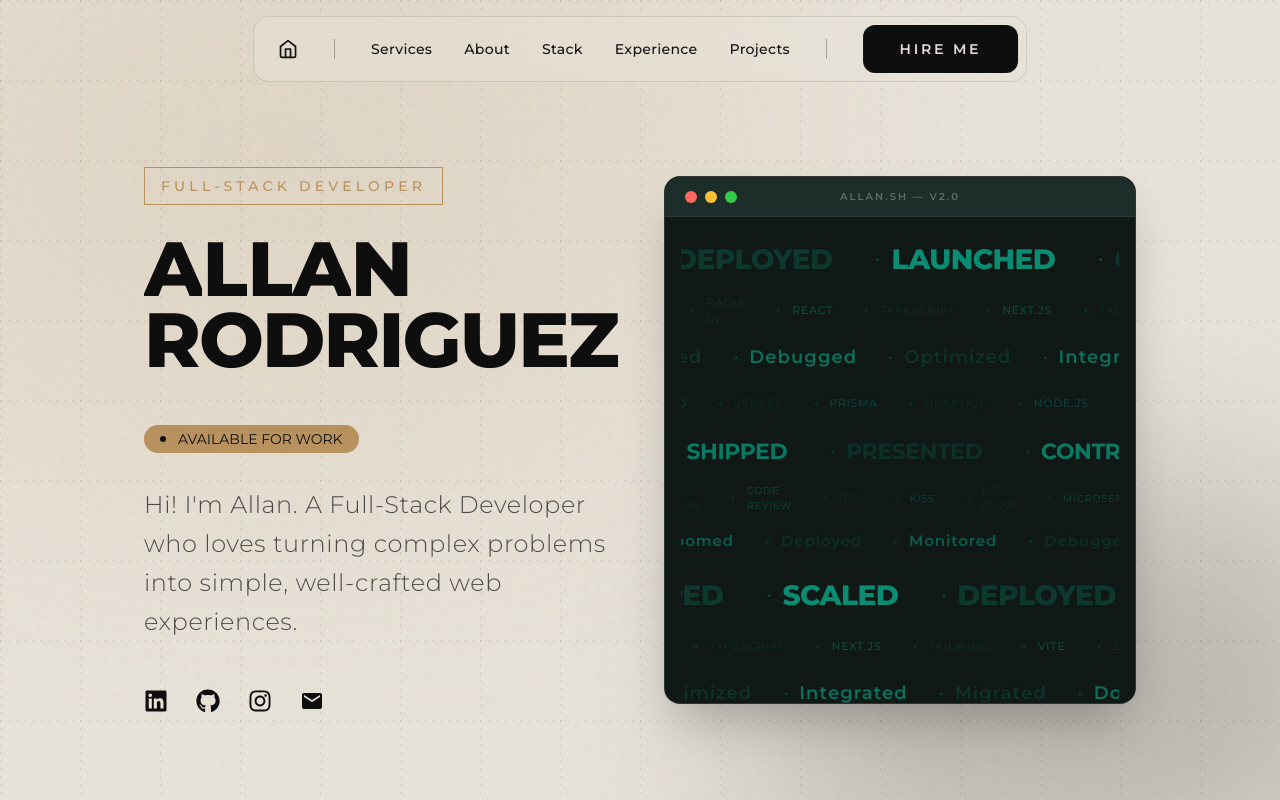
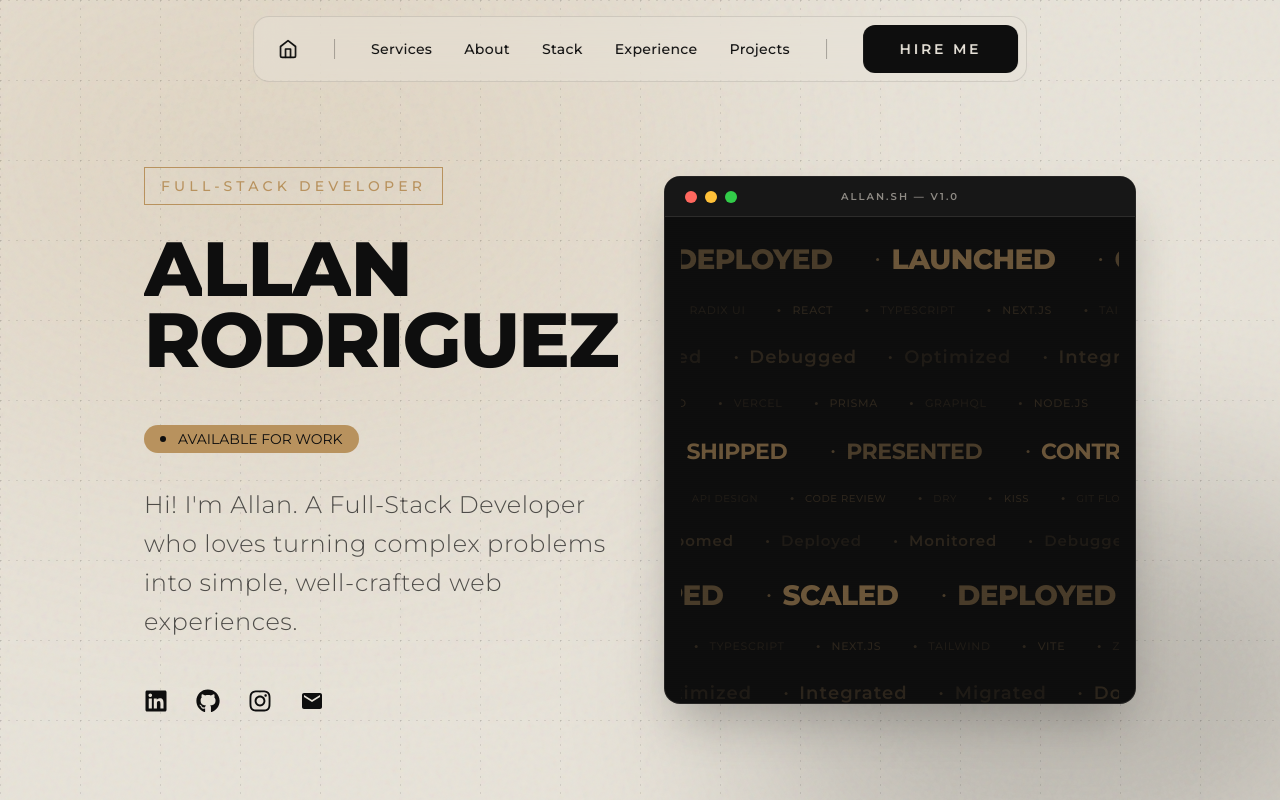
Before and after one commit to AllanRV09/portfolio, a React app: page / in a window 1280 px wide. Shown: the top 800 px of the page. Built offline with nearby package versions, Linux system fonts and the light colour scheme; the HTML template or start-up script is replaced by a standard one.

Commit message:
refactor: update TechTerminal and ScrollingRows with new color palette and optimized logic

```diff
--- a/src/components/ScrollingRows.jsx
+++ b/src/components/ScrollingRows.jsx
@@ -1,17 +1,54 @@
 import { useEffect, useRef } from "react";
 import { ROW_DEFS } from "../data";
 
-const ACCENT_RGB = '7, 255, 205';
+const ACCENT_RGB = "184, 146, 94"; // #B8925E
+
+const LARGE_WORD_THRESHOLD = 20;
+
+const OPACITY_MAP = {
+    large: [0.55, 0.35],
+    small: [0.18, 0.10],
+};
+
+function buildWordEntries(row) {
+    const isLargeWord = row.size > LARGE_WORD_THRESHOLD;
+    const [evenOpacity, oddOpacity] = isLargeWord
+        ? OPACITY_MAP.large
+        : OPACITY_MAP.small;
+    const dotOpacity = isLargeWord ? 0.35 : 0.18;
+
+    const style = {
+        padding: `0 ${isLargeWord ? 22 : 16}px`,
+        fontSize: row.size,
+        fontWeight: row.weight,
+        textTransform: row.upper ? "uppercase" : "none",
+        letterSpacing: row.size > 18 ? "-0.02em" : "0.06em",
+    };
+
+    const dotStyle = {
+        background: `rgba(${ACCENT_RGB}, ${dotOpacity})`,
+    };
+
+    return [...row.words, ...row.words].map((word, wi) => ({
+        word,
+        style: {
+            ...style,
+            color: `rgba(${ACCENT_RGB}, ${wi % 2 === 0 ? evenOpacity : oddOpacity})`,
+        },
+        dotStyle,
+    }));
+}
 
 const PROCESSED_ROWS = [...ROW_DEFS, ...ROW_DEFS].map((def) => ({
     ...def,
     speed: def.speed * (0.8 + Math.random() * 0.4),
     initialOffset: Math.random() * 1000,
+    wordEntries: buildWordEntries(def),
 }));
 
 export function ScrollingRows() {
     const rowRefs = useRef([]);
-    const positions = useRef(PROCESSED_ROWS.map(r => r.initialOffset));
+    const positions = useRef(PROCESSED_ROWS.map((r) => r.initialOffset));
     const animRef = useRef(null);
     const isHovered = useRef(false);
 
@@ -23,7 +60,10 @@ export function ScrollingRows() {
 
                 const half = el.scrollWidth / 2;
 
-                const currentSpeed = isHovered.current ? row.speed * 0.1 : row.speed;
+                const currentSpeed = isHovered.current
+                    ? row.speed * 0.1
+                    : row.speed;
+
                 positions.current[i] += row.dir * currentSpeed;
 
                 if (positions.current[i] >= half) positions.current[i] -= half;
@@ -31,43 +71,44 @@ export function ScrollingRows() {
 
                 el.style.transform = `translate3d(${-positions.current[i]}px, 0, 0)`;
             });
+
             animRef.current = requestAnimationFrame(animate);
         }
 
         animRef.current = requestAnimationFrame(animate);
-        return () => animRef.current && cancelAnimationFrame(animRef.current);
+
+        return () => {
+            if (animRef.current) cancelAnimationFrame(animRef.current);
+        };
     }, []);
 
     return (
         <div
             className="relative h-full w-full flex flex-col justify-center overflow-hidden"
-            onMouseEnter={() => isHovered.current = true}
-            onMouseLeave={() => isHovered.current = false}
+            onMouseEnter={() => (isHovered.current = true)}
+            onMouseLeave={() => (isHovered.current = false)}
             aria-hidden="true"
         >
             <div className="w-full flex flex-col gap-2 z-0">
                 {PROCESSED_ROWS.map((row, i) => (
-                    <div key={i} className="flex items-center overflow-hidden" style={{ height: row.height }}>
+                    <div
+                        key={i}
+                        className="flex items-center overflow-hidden"
+                        style={{ height: row.height }}
+                    >
                         <div
-                            ref={el => rowRefs.current[i] = el}
-                            className="flex items-center white-space-nowrap will-change-transform"
+                            ref={(el) => (rowRefs.current[i] = el)}
+                            className="flex items-center whitespace-nowrap will-change-transform"
                         >
-                            {[...row.words, ...row.words].map((word, wi) => (
+                            {row.wordEntries.map(({ word, style, dotStyle }, wi) => (
                                 <span
                                     key={wi}
                                     className="inline-flex items-center gap-3"
-                                    style={{
-                                        padding: `0 ${row.size > 20 ? 22 : 16}px`,
-                                        fontSize: row.size,
-                                        fontWeight: row.weight,
-                                        color: `rgba(${ACCENT_RGB}, ${wi % 2 === 0 ? row.opacity[0] : row.opacity[1]})`,
-                                        textTransform: row.upper ? 'uppercase' : 'none',
-                                        letterSpacing: row.size > 18 ? '-0.02em' : '0.06em',
-                                    }}
+                                    style={style}
                                 >
                                     <span
                                         className="w-[3px] h-[3px] rounded-full flex-shrink-0"
-                                        style={{ background: `rgba(${ACCENT_RGB}, ${row.opacity[1] * 1.4})` }}
+                                        style={dotStyle}
                                     />
                                     {word}
                                 </span>
--- a/src/components/TechTerminal.jsx
+++ b/src/components/TechTerminal.jsx
@@ -3,7 +3,10 @@ import { motion } from "framer-motion";
 import { ScrollingRows } from "./ScrollingRows";
 import { ENTRY_DELAY } from "../data";
 
-const consoleVariants = {
+const ACCENT_RGB = "184, 146, 94"; // #B8925E
+const SURFACE_RGB = "232, 227, 217"; // #E8E3D9
+
+const CONSOLE_VARIANTS = {
     hidden: { opacity: 0, y: 30 },
     visible: {
         opacity: 1,
@@ -11,46 +14,62 @@ const consoleVariants = {
         transition: {
             delay: ENTRY_DELAY,
             duration: 0.8,
-            ease: "easeOut"
-        }
-    }
+            ease: "easeOut",
+        },
+    },
 };
 
-const WindowControl = ({ color }) => (
-    <div className={`w-3 h-3 rounded-full ${color} relative overflow-hidden`}>
-        <div className="absolute inset-0 bg-white/10 opacity-50" />
-    </div>
-);
+const SCANLINE_STYLE = {
+    backgroundImage: `linear-gradient(rgba(0, 0, 0, 0) 50%, rgba(0, 0, 0, 0.25) 50%), linear-gradient(90deg, rgba(${ACCENT_RGB}, 0.06), transparent, rgba(${SURFACE_RGB}, 0.04))`,
+    backgroundSize: "100% 2px, 3px 100%",
+};
+
+const WINDOW_CONTROLS = ["#FF5F56", "#FFBD2E", "#27C93F"];
+
+const WindowControl = memo(function WindowControl({ color }) {
+    return (
+        <div
+            className="w-3 h-3 rounded-full relative overflow-hidden"
+            style={{ backgroundColor: color }}
+        >
+            <div className="absolute inset-0 bg-white/10 opacity-50" />
+        </div>
+    );
+});
 
 export const TechTerminal = memo(function TechTerminal() {
     return (
         <motion.div
-            variants={consoleVariants}
+            variants={CONSOLE_VARIANTS}
             initial="hidden"
             animate="visible"
-            className="hidden lg:flex relative h-132 w-full z-10 overflow-hidden rounded-2xl border border-white/10 flex-col bg-[#141f1c] shadow-2xl will-change-transform"
+            className="hidden lg:flex relative h-132 w-full z-10 overflow-hidden rounded-2xl border border-surface/10 flex-col bg-background shadow-2xl will-change-transform"
         >
-            {/* Header - No blur for performance */}
-            <div className="flex items-center justify-between px-5 py-3 border-b border-white/[0.08] bg-[#1d2d29] relative z-10">
+            {/* Header — no blur for performance */}
+            <div className="flex items-center justify-between px-5 py-3 border-b border-surface/10 bg-muted relative z-10">
                 <div className="flex items-center gap-2 flex-1">
-                    <WindowControl color="bg-[#FF5F56]" />
-                    <WindowControl color="bg-[#FFBD2E]" />
-                    <WindowControl color="bg-[#27C93F]" />
+                    {WINDOW_CONTROLS.map((color) => (
+                        <WindowControl key={color} color={color} />
+                    ))}
                 </div>
 
                 <div className="flex-1 flex justify-center">
-                    <span className="text-[10px] uppercase tracking-[0.2em] text-white/30 font-semibold select-none">
-                        allan.sh — v2.0
+                    <span className="text-[10px] uppercase tracking-[0.2em] text-text font-semibold select-none">
+                        allan.sh — v1.0
                     </span>
                 </div>
 
                 <div className="flex-1" />
             </div>
 
-            <div className="relative flex-1 bg-black/20">
-                {/* Simplified Scanline Effect */}
-                <div className="absolute inset-0 z-20 pointer-events-none opacity-[0.02] overflow-hidden">
-                    <div className="absolute inset-0" style={{ backgroundImage: 'linear-gradient(rgba(18, 16, 16, 0) 50%, rgba(0, 0, 0, 0.25) 50%), linear-gradient(90deg, rgba(255, 0, 0, 0.06), rgba(0, 255, 0, 0.02), rgba(0, 0, 255, 0.06))', backgroundSize: '100% 2px, 3px 100%' }} />
+            {/* Body */}
+            <div className="relative flex-1">
+                {/* Scanline effect */}
+                <div
+                    className="absolute inset-0 z-20 pointer-events-none opacity-[0.03] overflow-hidden"
+                    aria-hidden="true"
+                >
+                    <div className="absolute inset-0" style={SCANLINE_STYLE} />
                 </div>
 
                 <div className="p-4 h-full relative z-0">
```
